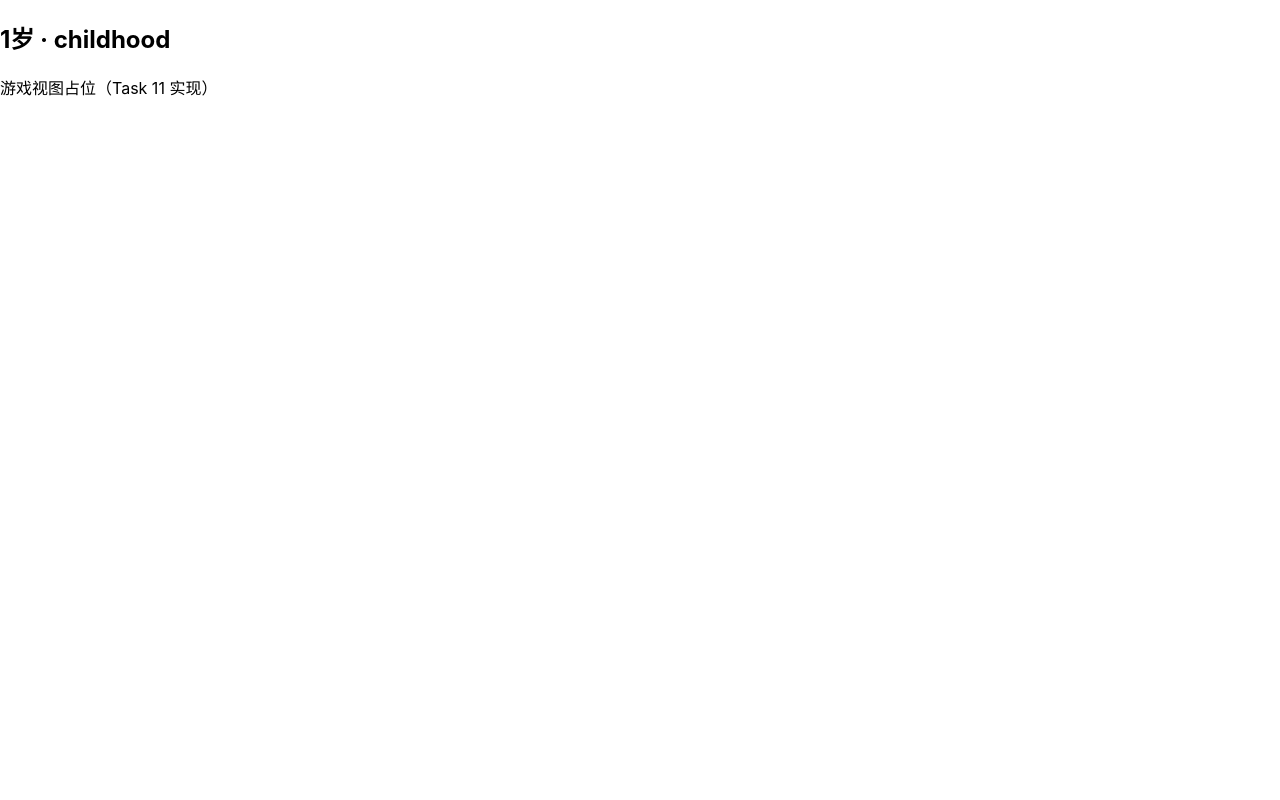
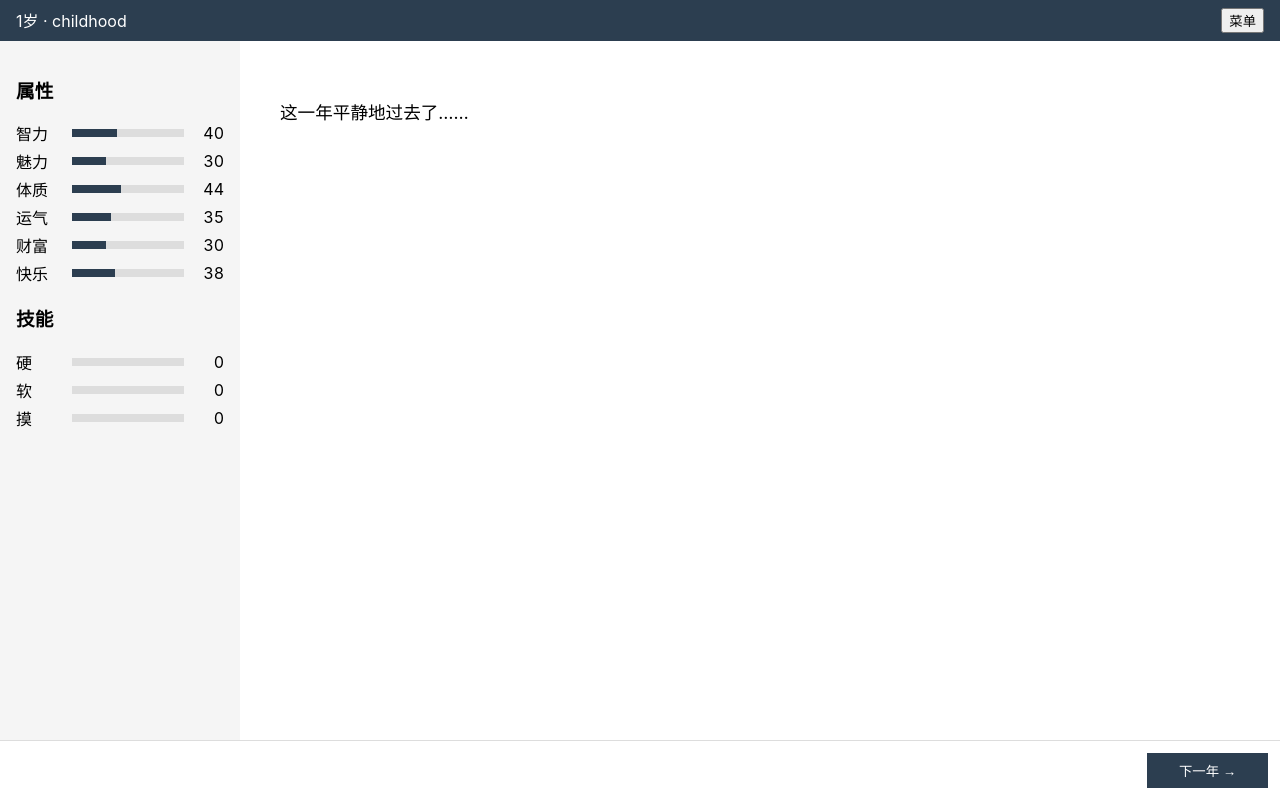
Before and after one commit to Ifjy/LifeIsStrange, a Vue app: page / in a window 1280 px wide. Both pictures are taken after a click on the button "开始新人生". Built offline with nearby package versions, Linux system fonts and the light colour scheme.

Commit message:
feat(ui): add AttrPanel/EventCard/ChoiceButton and game interaction loop

```diff
--- /dev/null
+++ b/src/components/AttrPanel.vue
@@ -0,0 +1,35 @@
+<script setup lang="ts">
+import type { GameState } from '../engine/types';
+defineProps<{ state: GameState }>();
+
+function bar(v: number) {
+  return { width: `${Math.max(0, Math.min(100, v))}%` };
+}
+</script>
+
+<template>
+  <aside class="attr-panel">
+    <h3>属性</h3>
+    <div v-for="(v, k) in state.attrs" :key="k" class="row">
+      <span class="label">{{ k }}</span>
+      <div class="bar-bg"><div class="bar-fg" :style="bar(v)"></div></div>
+      <span class="num">{{ v }}</span>
+    </div>
+    <h3>技能</h3>
+    <div v-for="(v, k) in state.skills" :key="k" class="row">
+      <span class="label">{{ k }}</span>
+      <div class="bar-bg"><div class="bar-fg skill" :style="bar(v)"></div></div>
+      <span class="num">{{ v }}</span>
+    </div>
+  </aside>
+</template>
+
+<style scoped>
+.attr-panel { padding: 1rem; background: #f5f5f5; min-width: 240px; }
+.row { display: flex; align-items: center; gap: 0.5rem; margin: 0.25rem 0; }
+.label { width: 3rem; }
+.bar-bg { flex: 1; height: 8px; background: #ddd; }
+.bar-fg { height: 100%; background: #2c3e50; }
+.bar-fg.skill { background: #27ae60; }
+.num { width: 2rem; text-align: right; font-variant-numeric: tabular-nums; }
+</style>
--- /dev/null
+++ b/src/components/ChoiceButton.vue
@@ -0,0 +1,19 @@
+<script setup lang="ts">
+defineProps<{ label: string; hint?: string }>();
+defineEmits<{ select: [] }>();
+</script>
+
+<template>
+  <button class="choice-btn" @click="$emit('select')">
+    <span class="label">{{ label }}</span>
+    <span v-if="hint" class="hint">{{ hint }}</span>
+  </button>
+</template>
+
+<style scoped>
+.choice-btn { display: flex; justify-content: space-between; align-items: center;
+  width: 100%; padding: 0.75rem 1rem; margin: 0.4rem 0; cursor: pointer;
+  border: 1px solid #ccc; background: white; }
+.choice-btn:hover { background: #f0f0f0; }
+.hint { color: #888; font-size: 0.85rem; }
+</style>
--- /dev/null
+++ b/src/components/EventCard.vue
@@ -0,0 +1,43 @@
+<script setup lang="ts">
+import type { GameEvent, Outcome, GameState } from '../engine/types';
+import ChoiceButton from './ChoiceButton.vue';
+import { evaluateCondition } from '../engine/condition';
+
+const props = defineProps<{
+  event: GameEvent | null;
+  state: GameState;
+  lastOutcome: Outcome | null;
+}>();
+
+const emit = defineEmits<{ choice: [GameEvent['choices'][number]] }>();
+</script>
+
+<template>
+  <section class="event-card">
+    <template v-if="event">
+      <p class="event-text">{{ event.text }}</p>
+      <div class="choices">
+        <template v-for="c in event.choices" :key="c.label">
+          <ChoiceButton
+            v-if="!c.visibleWhen || evaluateCondition(c.visibleWhen, state)"
+            :label="c.label"
+            :hint="c.hint"
+            @select="emit('choice', c)"
+          />
+        </template>
+      </div>
+    </template>
+    <template v-else>
+      <p class="event-text">这一年平静地过去了……</p>
+    </template>
+
+    <p v-if="lastOutcome" class="outcome-result">{{ lastOutcome.result }}</p>
+  </section>
+</template>
+
+<style scoped>
+.event-card { padding: 1.5rem; background: white; min-height: 300px; }
+.event-text { font-size: 1.1rem; line-height: 1.6; margin-bottom: 1rem; }
+.choices { display: flex; flex-direction: column; gap: 0.25rem; }
+.outcome-result { margin-top: 1rem; padding: 0.75rem; background: #fffbeb; border-left: 3px solid #f59e0b; }
+</style>
--- /dev/null
+++ b/src/content/_registry.ts
@@ -0,0 +1,20 @@
+// src/content/_registry.ts
+import type { GameEvent, Ending } from '../engine/types';
+
+// 占位：后续 Task 12-15 会把真实 events/endings 加进来
+export const ALL_EVENTS: GameEvent[] = [];
+export const ALL_ENDINGS: Ending[] = [
+  {
+    id: 'default_ordinary',
+    priority: 0,
+    condition: () => true,
+    title: '平凡打工人',
+    desc: () => '你过着平凡的一生，没什么大起大落。',
+    rating: () => 'C',
+  },
+];
+
+export const findEvent = (id: string): GameEvent | undefined =>
+  ALL_EVENTS.find((e) => e.id === id);
+export const findEnding = (id: string): Ending | undefined =>
+  ALL_ENDINGS.find((e) => e.id === id);
--- a/src/stores/game.ts
+++ b/src/stores/game.ts
@@ -4,6 +4,13 @@ import { ref, computed } from 'vue';
 import type { GameState } from '../engine/types';
 import { STAGE_OF_AGE } from '../engine/constants';
 import { loadGame, saveGame, clearSave, hasSave, type SaveData } from '../utils/save';
+import { resolveChoice } from '../engine/outcome';
+import { selectEventsForYear, applyYearlyTick, applyOutcomeToState, checkDeath } from '../engine/loop';
+import { resolveEnding } from '../engine/ending';
+import { mulberry32 } from '../engine/rng';
+import { BASE_LIFESPAN, LIFESPAN_VARIANCE } from '../engine/constants';
+import { ALL_EVENTS, ALL_ENDINGS, findEvent } from '../content/_registry';
+import type { Outcome, GameEvent } from '../engine/types';
 
 type View = 'start' | 'game' | 'ending' | 'settings';
 
@@ -16,6 +23,9 @@ export const useGameStore = defineStore('game', () => {
   const unlockedEndings = ref<string[]>([]);
   const totalPlaythroughs = ref(0);
   const lastLog = ref<string[]>([]);
+  const currentEvent = ref<GameEvent | null>(null);
+  const lastOutcome = ref<Outcome | null>(null);
+  const rng = ref<() => number>(() => Math.random());
 
   const hasOngoingGame = computed(() => state.value !== null && view.value === 'game');
 
@@ -83,10 +93,69 @@ export const useGameStore = defineStore('game', () => {
     view.value = v;
   }
 
+  function startYear() {
+    if (!state.value) return;
+    rng.value = mulberry32(state.value.meta.seed + state.value.age * 7919);
+    const ids = selectEventsForYear(ALL_EVENTS, state.value, rng.value);
+    currentEventIds.value = ids;
+    eventQueueIndex.value = 0;
+    loadCurrentEvent();
+  }
+
+  function loadCurrentEvent() {
+    if (!state.value) return;
+    const id = currentEventIds.value[eventQueueIndex.value];
+    currentEvent.value = id ? findEvent(id) ?? null : null;
+    if (!currentEvent.value && currentEventIds.value.length === 0) {
+      currentEvent.value = null; // 平静年
+    }
+  }
+
+  function selectChoice(choice: GameEvent['choices'][number]) {
+    if (!state.value || !currentEvent.value) return;
+    const outcome = resolveChoice(choice, state.value, rng.value);
+    if (!outcome) {
+      lastOutcome.value = { weight: 0, condition: { all: [] }, apply: () => {}, result: '（无 outcome）' };
+      return;
+    }
+    applyOutcomeToState(state.value, outcome, currentEvent.value.id);
+    lastOutcome.value = outcome;
+    // 如果 outcome 指向结局，直接进入结局判定
+    if (outcome.nextEvent?.startsWith('ending_')) {
+      finalizeEnding();
+      return;
+    }
+    // 推进队列
+    eventQueueIndex.value += 1;
+    loadCurrentEvent();
+  }
+
+  function advanceYear() {
+    if (!state.value) return;
+    applyYearlyTick(state.value);
+    const lifespan = BASE_LIFESPAN + (((state.value.meta.seed % 31) - 15) % LIFESPAN_VARIANCE);
+    if (checkDeath(state.value, lifespan)) {
+      finalizeEnding();
+      return;
+    }
+    startYear();
+    persist();
+  }
+
+  function finalizeEnding() {
+    if (!state.value) return;
+    const ending = resolveEnding(ALL_ENDINGS, state.value);
+    currentEndingId.value = ending.id;
+    if (!unlockedEndings.value.includes(ending.id)) unlockedEndings.value.push(ending.id);
+    view.value = 'ending';
+    persist();
+  }
+
   return {
     state, view, currentEventIds, eventQueueIndex, currentEndingId,
-    unlockedEndings, totalPlaythroughs, lastLog,
+    unlockedEndings, totalPlaythroughs, lastLog, currentEvent, lastOutcome,
     hasOngoingGame, newGame, persist, loadFromSave, checkHasSave, resetAll, setView,
+    startYear, selectChoice, advanceYear,
   };
 });
 
--- a/src/views/GameView.vue
+++ b/src/views/GameView.vue
@@ -1,11 +1,57 @@
 <script setup lang="ts">
+import { onMounted } from 'vue';
 import { useGameStore } from '../stores/game';
+import AttrPanel from '../components/AttrPanel.vue';
+import EventCard from '../components/EventCard.vue';
+
 const store = useGameStore();
+
+onMounted(() => {
+  if (store.state && store.currentEvent === null && store.currentEventIds.length === 0) {
+    store.startYear();
+  }
+});
+
+function onChoice(c: any) {
+  store.selectChoice(c);
+}
+function nextYear() {
+  store.advanceYear();
+}
 </script>
 
 <template>
-  <div class="game-view">
-    <h2>{{ store.state?.age }}岁 · {{ store.state?.stage }}</h2>
-    <p>游戏视图占位（Task 11 实现）</p>
+  <div v-if="store.state" class="game-view">
+    <header class="topbar">
+      <span>{{ store.state.age }}岁 · {{ store.state.stage }}</span>
+      <button @click="store.setView('settings')">菜单</button>
+    </header>
+    <div class="main">
+      <AttrPanel :state="store.state" />
+      <main class="content">
+        <EventCard
+          :event="store.currentEvent"
+          :state="store.state"
+          :last-outcome="store.lastOutcome"
+          @choice="onChoice"
+        />
+      </main>
+    </div>
+    <footer class="bottombar">
+      <button class="next-year" @click="nextYear" :disabled="!!store.currentEvent">
+        下一年 →
+      </button>
+    </footer>
   </div>
 </template>
+
+<style scoped>
+.game-view { display: flex; flex-direction: column; height: 100vh; }
+.topbar { display: flex; justify-content: space-between; padding: 0.5rem 1rem;
+  background: #2c3e50; color: white; }
+.main { display: flex; flex: 1; overflow: hidden; }
+.content { flex: 1; padding: 1rem; overflow-y: auto; }
+.bottombar { padding: 0.75rem; border-top: 1px solid #ddd; text-align: right; }
+.next-year { padding: 0.5rem 2rem; background: #2c3e50; color: white; border: none; cursor: pointer; }
+.next-year:disabled { background: #aaa; cursor: not-allowed; }
+</style>
```
